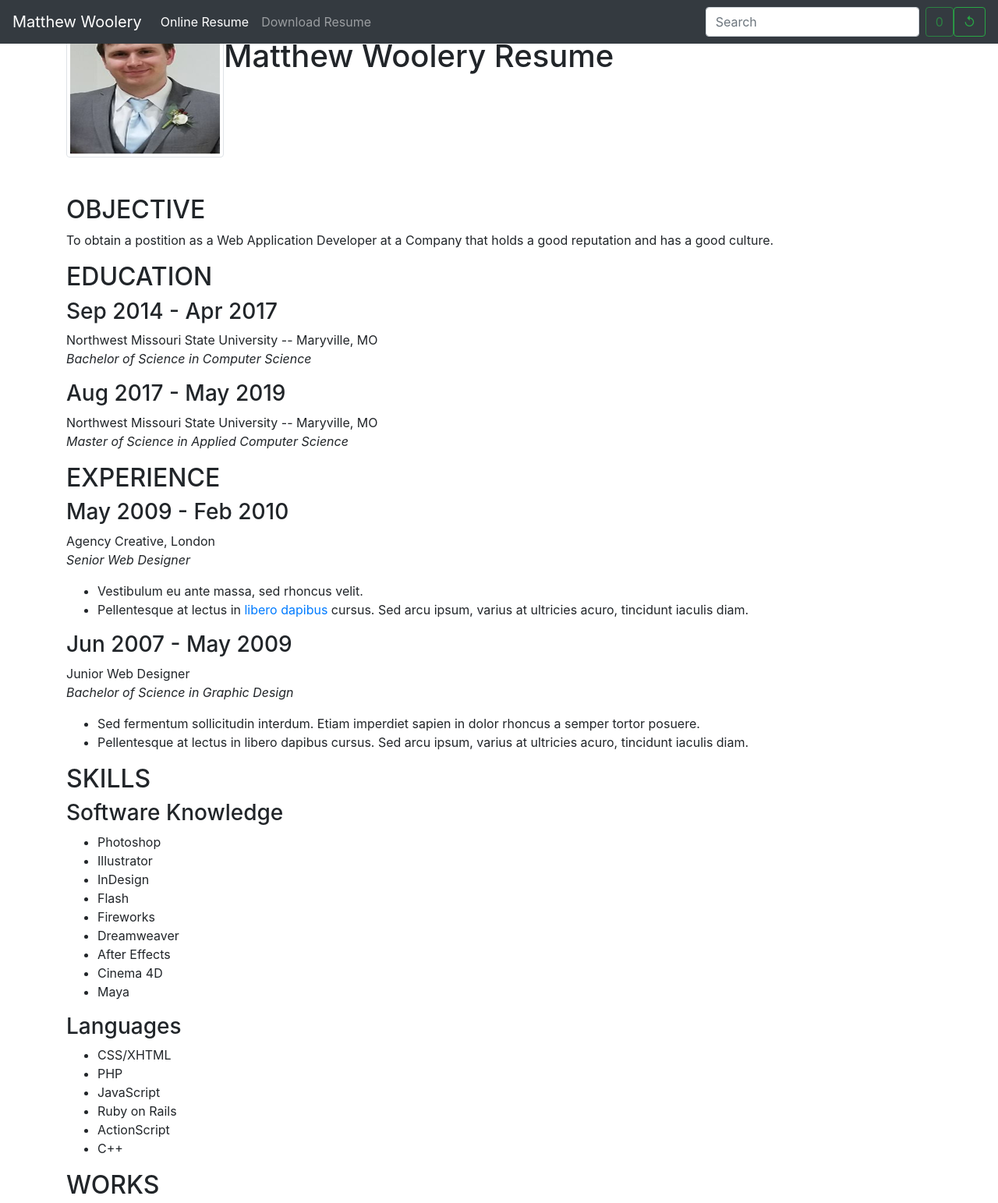
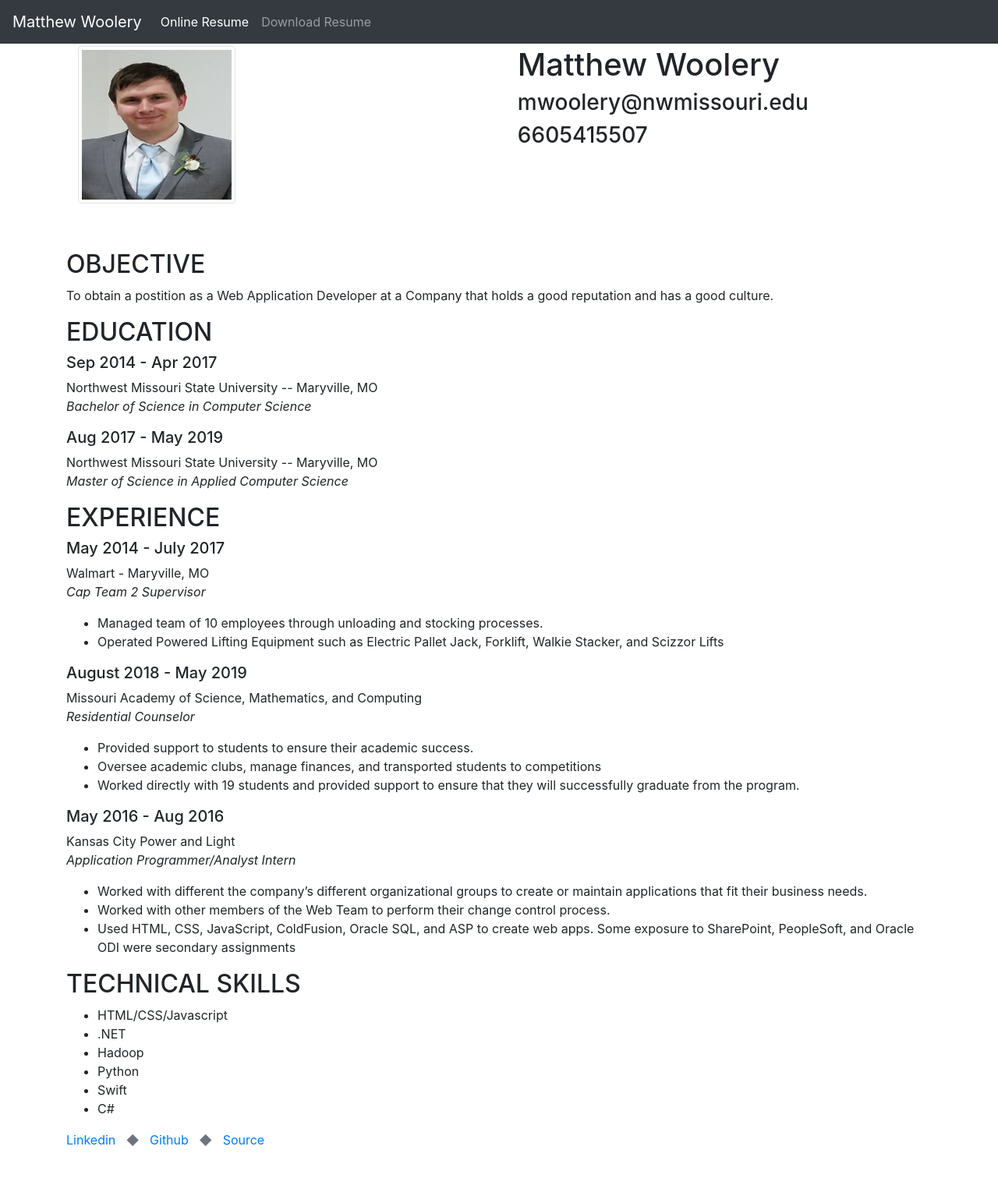
Before and after one commit to mwoolery/PWADemo, a plain HTML site: page index.html in a window 1280 px wide. Shown: the top 1543 px of the page at 78% size. After the commit the page ends 1474 px from the top, so only its background shows below. Drawn offline with nearby package versions, Linux system fonts and the light colour scheme.

Commit message:
updated the resume info

```diff
--- a/index.html
+++ b/index.html
@@ -17,6 +17,47 @@
   <!-- Custom styles for this template -->
 
   <link rel="manifest" href="./manifest.json">
+  <style>
+  /*  SECTIONS  */
+.section {
+	clear: both;
+	padding: 0px;
+	margin: 0px;
+}
+
+/*  COLUMN SETUP  */
+.col {
+	display: block;
+	float:left;
+	margin: 1% 0 1% 1.6%;
+}
+.col:first-child { margin-left: 0; }
+
+/*  GROUPING  */
+.group:before,
+.group:after { content:""; display:table; }
+.group:after { clear:both;}
+.group { zoom:1; /* For IE 6/7 */ }
+.span_2_of_2 {
+	width: 100%;
+}
+.span_1_of_2 {
+
+	width: 49.2%;
+}
+
+/*  GO FULL WIDTH AT LESS THAN 480 PIXELS */
+
+@media only screen and (max-width: 480px) {
+	.col {
+		margin: 1% 0 1% 0%;
+	}
+}
+
+@media only screen and (max-width: 480px) {
+	.span_2_of_2, .span_1_of_2 { width: 100%; }
+}
+</style>
 </head>
 
 <body>
@@ -37,26 +78,42 @@
             </a>
           </li>
           <li class="nav-item">
-            <a class="nav-link" href="/MatthewWooleryResume.pdf">Download Resume
+            <a class="nav-link" href="/PWADemo/MatthewWooleryResume.pdf">Download Resume
               <span class="sr-only"></span>
             </a>
           </li>
         </ul>
-        <form class="form-inline mt-2 mt-md-0">
-          <input class="form-control mr-sm-2" type="text" placeholder="Search" aria-label="Search">
-          <button class="btn btn-outline-success my-2 my-sm-0" type="submit" id="count" disabled>0</button>
-          <button class="btn btn-outline-success my-2 my-sm-0" type="submit" id="reset">&olarr;</button>
-        </form>
+
       </div>
     </nav>
   </header>
 
   <main class="container content ">
+    <br/>
+    <br/>
+    <!--
+    <div class="Row">
 
-    <div class="main-heading d-flex flex-wrap ">
-      <img src="./images/icon-192.png" alt="Matthew Woolery " class="img-thumbnail" border="0">
-      <h1 class="mt-5 ">Matthew Woolery Resume</h1>
+      <div class = "col">
+     <img src="./images/icon-192.png" alt="Matthew Woolery " class="img-thumbnail" border="0">
+      </div>
+      <div class = "col">
+        <h1>Matthew Woolery</h1>
+        <h1>6605415507</h1>
+        </div>
     </div>
+  -->
+    <div class="section group">
+        <div class="col span_1_of_2"style>
+            <img src="./images/icon-192.png" alt="Matthew Woolery " class="img-thumbnail" border="0">
+        </div>
+        <div class="col span_1_of_2">
+            <h1>Matthew Woolery</h1>
+            <h3>mwoolery@nwmissouri.edu</h3>
+            <h3>6605415507</h3>
+        </div>
+      </div>
+
     <br/>
     <br/>
 
@@ -71,12 +128,12 @@
     <div class="entry">
       <h2>EDUCATION</h2>
       <div class="content">
-        <h3>Sep 2014 - Apr 2017</h3>
+        <h5>Sep 2014 - Apr 2017</h5>
         <p>Northwest Missouri State University -- Maryville, MO <br />
           <em>Bachelor of Science in Computer Science</em></p>
       </div>
       <div class="content">
-        <h3>Aug 2017 - May 2019</h3>
+        <h5>Aug 2017 - May 2019</h5>
         <p>Northwest Missouri State University -- Maryville, MO  <br />
           <em>Master of Science in Applied Computer Science</em></p>
       </div>
@@ -86,61 +143,50 @@
     <div class="entry">
       <h2>EXPERIENCE</h2>
       <div class="content">
-        <h3>May 2009 - Feb 2010</h3>
-        <p>Agency Creative, London <br />
-          <em>Senior Web Designer</em></p>
+        <h5>May 2014 - July 2017</h5>
+        <p>Walmart - Maryville, MO <br />
+          <em>Cap Team 2 Supervisor</em></p>
         <ul class="info">
-          <li>Vestibulum eu ante massa, sed rhoncus velit.</li>
-          <li>Pellentesque at lectus in <a href="#">libero dapibus</a> cursus. Sed arcu ipsum, varius at ultricies acuro, tincidunt iaculis diam.</li>
+          <li>Managed team of 10 employees through unloading and stocking processes.</li>
+          <li>Operated Powered Lifting Equipment such as Electric Pallet Jack, Forklift, Walkie Stacker, and Scizzor Lifts</li>
         </ul>
       </div>
       <div class="content">
-        <h3>Jun 2007 - May 2009</h3>
-        <p>Junior Web Designer <br />
-          <em>Bachelor of Science in Graphic Design</em></p>
+        <h5>August 2018 - May 2019</h5>
+        <p>Missouri Academy of Science, Mathematics, and Computing <br />
+          <em>Residential Counselor</em></p>
         <ul class="info">
-          <li>Sed fermentum sollicitudin interdum. Etiam imperdiet sapien in dolor rhoncus a semper tortor posuere. </li>
-          <li>Pellentesque at lectus in libero dapibus cursus. Sed arcu ipsum, varius at ultricies acuro, tincidunt iaculis diam.</li>
-        </ul>
+          <li>Provided support to students to ensure their academic success. </li>
+          <li>Oversee academic clubs, manage finances, and transported students to competitions </li>
+          <li>Worked directly with 19 students and provided support to ensure that they will successfully graduate from the program. </li>
+          </ul>
+      </div>
+      <div class="content">
+        <h5>May 2016 - Aug 2016</h5>
+        <p>Kansas City Power and Light <br />
+          <em>Application Programmer/Analyst Intern</em></p>
+        <ul class="info">
+          <li>Worked with different the company’s different organizational groups to create or maintain applications that fit their business needs. </li>
+          <li>Worked with other members of the Web Team to perform their change control process. </li>
+          <li>Used HTML, CSS, JavaScript, ColdFusion, Oracle SQL, and ASP to create web apps.  Some exposure to SharePoint, PeopleSoft, and Oracle ODI were secondary assignments</li>
+          </ul>
       </div>
     </div>
     <!-- End 3rd Row -->
     <!-- Begin 4th Row -->
     <div class="entry">
-      <h2>SKILLS</h2>
+      <h2>TECHNICAL SKILLS</h2>
       <div class="content">
-        <h3>Software Knowledge</h3>
+
         <ul class="skills">
-          <li>Photoshop</li>
-          <li>Illustrator</li>
-          <li>InDesign</li>
-          <li>Flash</li>
-          <li>Fireworks</li>
-          <li>Dreamweaver</li>
-          <li>After Effects</li>
-          <li>Cinema 4D</li>
-          <li>Maya</li>
+          <li>HTML/CSS/Javascript</li>
+          <li>.NET</li>
+          <li>Hadoop</li>
+          <li>Python</li>
+          <li>Swift</li>
+          <li>C#</li>
         </ul>
       </div>
-      <div class="content">
-        <h3>Languages</h3>
-        <ul class="skills">
-          <li>CSS/XHTML</li>
-          <li>PHP</li>
-          <li>JavaScript</li>
-          <li>Ruby on Rails</li>
-          <li>ActionScript</li>
-          <li>C++</li>
-        </ul>
-      </div>
-    </div>
-    <!-- End 4th Row -->
-     <!-- Begin 5th Row -->
-    <div class="entry">
-    <h2>WORKS</h2>
-      <ul class="works">
-
-      </ul>
     </div>
 
   </main>
```
